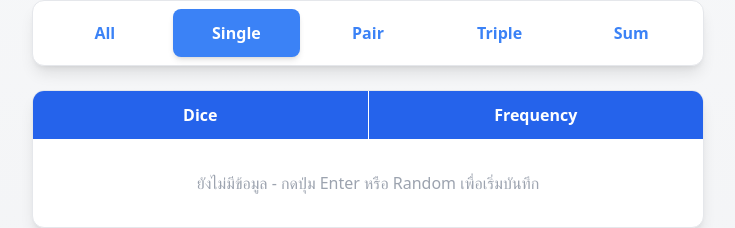
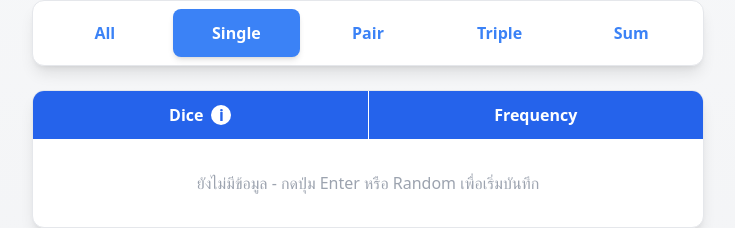
Before and after one commit to Nuttanon-Kingkaewrungrote/project, a React (Vite) app: page / in a window 1280 px wide. Both pictures are taken after a click on the button "Single". Shown: the part 452-680 px from the top of the page, without its empty margins (272-1007 px from the left). Built offline with nearby package versions, Linux system fonts and the light colour scheme.

Commit message:
Bug table fix

```diff
--- a/src/App.jsx
+++ b/src/App.jsx
@@ -5,7 +5,8 @@ const HiLoStatistics = () => {
   const [manualInput, setManualInput] = useState("");
   const [lastRoll, setLastRoll] = useState();
   const [isRolling, setIsRolling] = useState(false);
-  const [activeFilter, setActiveFilter] = useState('all'); // 'all', 'single', 'pair', 'triple', 'sum'
+  const [activeFilter, setActiveFilter] = useState('all');
+  const [showTooltip, setShowTooltip] = useState(false);
 
   // Calculate all statistics
   const calculateStats = useCallback(() => {
@@ -17,17 +18,14 @@ const HiLoStatistics = () => {
     };
 
     history.forEach(roll => {
-      // Count individual faces (each roll counts once per unique face)
       const uniqueFaces = [...new Set(roll)];
       uniqueFaces.forEach(face => {
         stats.faceCount[face]++;
       });
 
-      // Calculate sum
       const sum = roll.reduce((a, b) => a + b, 0);
       stats.sums[sum] = (stats.sums[sum] || 0) + 1;
 
-      // Count all possible pairs (combinations of 2 from 3 dice, unique pairs only)
       const sorted = [...roll].sort((a, b) => a - b);
       const allPairs = [
         [sorted[0], sorted[1]].sort((a, b) => a - b).join(''),
@@ -35,14 +33,12 @@ const HiLoStatistics = () => {
         [sorted[1], sorted[2]].sort((a, b) => a - b).join('')
       ];
 
-      // Remove duplicate pairs
       const uniquePairs = [...new Set(allPairs)];
 
       uniquePairs.forEach(pairKey => {
         stats.pairs[pairKey] = (stats.pairs[pairKey] || 0) + 1;
       });
 
-      // Count triples
       const tripleKey = sorted.join('');
       stats.triples[tripleKey] = (stats.triples[tripleKey] || 0) + 1;
     });
@@ -98,18 +94,33 @@ const HiLoStatistics = () => {
     return `${count}/${history.length} = ${pct}%`;
   };
 
+  // Get tooltip text based on active filter
+  const getTooltipText = () => {
+    switch(activeFilter) {
+      case 'single':
+        return 'ผลลัพธ์ของลูกเต๋าแต่ละหน้า';
+      case 'pair':
+        return 'ผลลัพธ์ของลูกเต๋าที่เป็นคู่';
+      case 'triple':
+        return 'ผลลัพธ์ของลูกเต๋าสามลูก';
+      case 'sum':
+        return 'ผลรวมของค่าลูกเต๋า';
+      default:
+        return '';
+    }
+  };
+
   // Build unified stats rows with filtering
   const buildStatsRows = () => {
     const rows = [];
 
-    // Individual faces (Single)
     if (activeFilter === 'all' || activeFilter === 'single') {
       let faceFirstRow = true;
       for (let i = 1; i <= 6; i++) {
         if (stats.faceCount[i] > 0) {
           rows.push({
             dice: String(i),
-            label: (faceFirstRow && activeFilter === 'all') ? 'แต่ละหน้าทั้งหมด' : '',
+            label: (faceFirstRow && activeFilter === 'all') ? 'ผลลัพธ์ของลูกเต๋าแต่ละหน้า' : '',
             frequency: getFaceFrequency(stats.faceCount[i]),
             type: 'single'
           });
@@ -118,7 +129,6 @@ const HiLoStatistics = () => {
       }
     }
 
-    // Pairs
     if (activeFilter === 'all' || activeFilter === 'pair') {
       const pairEntries = Object.entries(stats.pairs)
         .filter(entry => entry[1] > 0)
@@ -128,14 +138,13 @@ const HiLoStatistics = () => {
         const pairFormatted = entry[0].split('').join(',');
         rows.push({
           dice: pairFormatted,
-          label: (idx === 0 && activeFilter === 'all') ? 'หน้าที่เกิดขึ้น จับคู่ ทั้งหมด' : '',
+          label: (idx === 0 && activeFilter === 'all') ? 'ผลลัพธ์ของลูกเต๋าที่เป็นคู่' : '',
           frequency: getFrequency(entry[1]),
           type: 'pair'
         });
       });
     }
 
-    // Triples
     if (activeFilter === 'all' || activeFilter === 'triple') {
       const tripleEntries = Object.entries(stats.triples)
         .filter(entry => entry[1] > 0)
@@ -145,14 +154,13 @@ const HiLoStatistics = () => {
       tripleEntries.forEach((entry, idx) => {
         rows.push({
           dice: entry[0],
-          label: (idx === 0 && activeFilter === 'all') ? 'หน้าที่เกิดขึ้นพร้อมกัน' : '',
+          label: (idx === 0 && activeFilter === 'all') ? 'ผลลัพธ์ของลูกเต๋าสามลูก' : '',
           frequency: getFrequency(entry[1]),
           type: 'triple'
         });
       });
     }
 
-    // Sums
     if (activeFilter === 'all' || activeFilter === 'sum') {
       const sumEntries = Object.entries(stats.sums)
         .filter(entry => entry[1] > 0)
@@ -161,7 +169,7 @@ const HiLoStatistics = () => {
       sumEntries.forEach((entry, idx) => {
         rows.push({
           dice: `Sum ${entry[0]}`,
-          label: (idx === 0 && activeFilter === 'all') ? 'ผลรวมของหน้าที่เคยเกิดขึ้น' : '',
+          label: (idx === 0 && activeFilter === 'all') ? 'ผลรวมของค่าลูกเต๋า' : '',
           frequency: getFrequency(entry[1]),
           type: 'sum'
         });
@@ -329,7 +337,28 @@ const HiLoStatistics = () => {
           <table className="w-full">
             <thead>
               <tr className="bg-blue-600 text-white">
-                <th className="py-3 px-4 text-center font-semibold border-r border-white w-1/2">Dice</th>
+                <th className="py-3 px-4 text-center font-semibold border-r border-white w-1/2">
+                  <div className="flex items-center justify-center gap-2">
+                    <span>Dice</span>
+                    {activeFilter !== 'all' && (
+                      <div className="relative inline-block">
+                        <button
+                          onMouseEnter={() => setShowTooltip(true)}
+                          onMouseLeave={() => setShowTooltip(false)}
+                          className="w-5 h-5 rounded-full bg-white text-blue-600 flex items-center justify-center text-s font-bold hover:bg-blue-50 transition-colors"
+                        >
+                          i
+                        </button>
+                        {showTooltip && (
+                          <div className="absolute top-full mt-2 left-1/2 transform -translate-x-1/2 bg-gray-800 text-white text-xs px-3 py-2 rounded-lg whitespace-nowrap z-10 shadow-lg">
+                            {getTooltipText()}
+                            <div className="absolute bottom-full left-1/2 transform -translate-x-1/2 border-4 border-transparent border-b-gray-800"></div>
+                          </div>
+                        )}
+                      </div>
+                    )}
+                  </div>
+                </th>
                 <th className="py-3 px-4 text-center font-semibold w-1/2">Frequency</th>
               </tr>
             </thead>
@@ -346,11 +375,11 @@ const HiLoStatistics = () => {
               ) : (
                 statsRows.map((row, idx) => (
                   <tr key={idx} className={`${idx % 2 === 0 ? 'bg-blue-50' : 'bg-white'} border-b border-gray-200`}>
-                    <td className="py-3 px-4 border-r border-gray-200 w-1/2">
-                      <div className="flex items-center justify-center gap-1">
+                    <td className="py-3 px-4 border-r border-gray-200 w-1/2 text-center">
+                      <div className="inline-block relative">
                         <span className="font-mono font-semibold text-gray-700">{row.dice}</span>
                         {row.label && (
-                          <span className="text-gray-400 text-sm">// {row.label}</span>
+                          <span className="text-gray-400 text-xs whitespace-nowrap absolute left-full ml-3 top-1/2 -translate-y-1/2">// {row.label}</span>
                         )}
                       </div>
                     </td>
```
